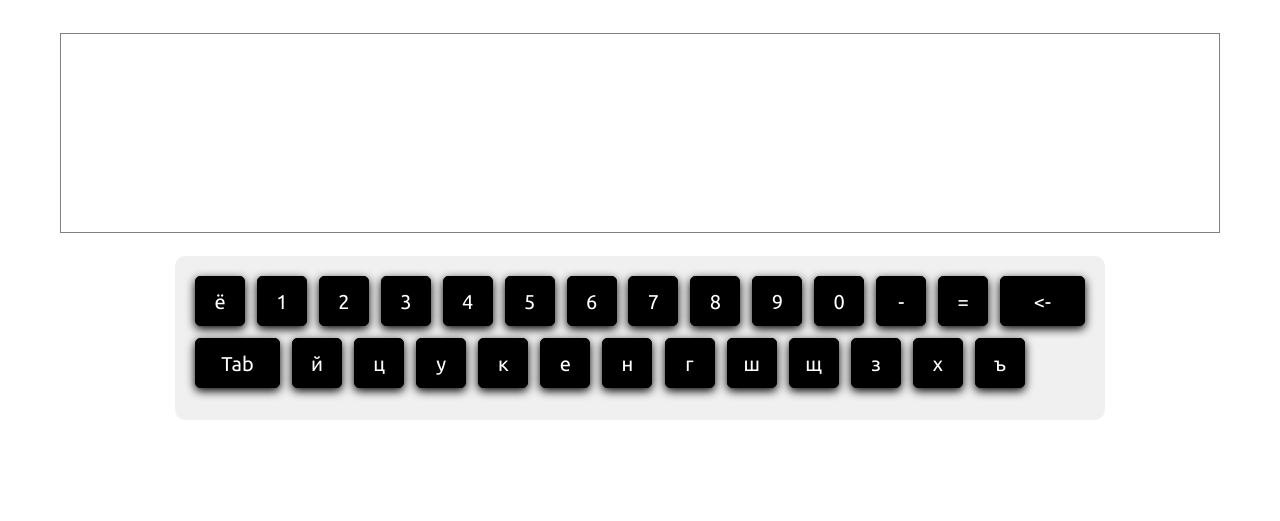
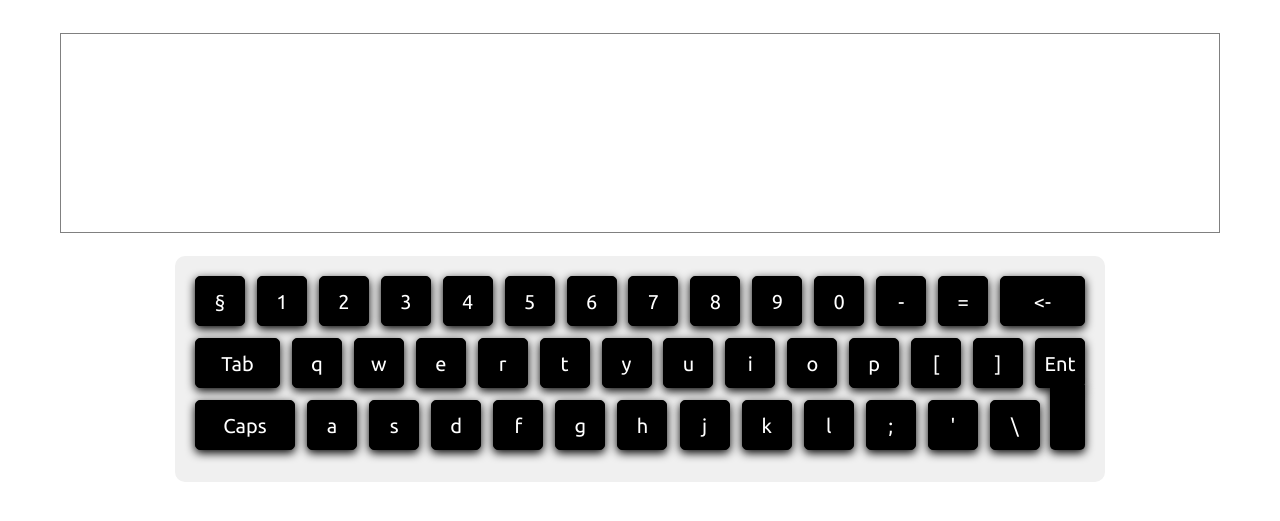
Before and after one commit to zhosakic/virtual-keyboard, a website built with webpack: page index.html in a window 1280 px wide. Shown: the part 101-622 px from the top of the page. Built offline with nearby package versions, Linux system fonts and the light colour scheme.

Commit message:
feat: add three line keys

```diff
--- a/css/main.css
+++ b/css/main.css
@@ -54,7 +54,10 @@ textarea {
   margin-bottom: 12px;
 }
 .line-item1 {
-  width: 830px;
+  /*width: 830px;*/
+}
+.line-item2 {
+  width: 845px;
 }
 .key {
   width: 50px;
@@ -86,3 +89,26 @@ textarea {
 .backspace {
   width: 85px;
 }
+.enter {
+  width: 50px;
+  position: relative;
+}
+.enter:after {
+  content: '';
+  position: absolute;
+  bottom: -63px;
+  right: -1px;
+  display: block;
+  width: 35px;
+  height: 65px;
+  border-bottom-left-radius: 5px;
+  border-bottom-right-radius: 5px;
+  background-color: black;
+  box-shadow: 0 3px 10px rgba(0,0,0,1);
+}
+.enter.active:after {
+  box-shadow: none;
+}
+.caps {
+  width: 100px;
+}
--- a/src/KeyArray.js
+++ b/src/KeyArray.js
@@ -215,6 +215,124 @@ const keyArr = {
         keyType : ['key'],
         Action : ['key-symbol']
     },
+    Enter: {
+        en : 'Ent',
+        ru : 'Ent',
+        shiftEn : 'Ent',
+        shiftRu : 'Ent',
+        keyType : ['key', 'functional', 'enter'],
+        Action : ['functional']
+    },
+    CapsLock: {
+        en : 'Caps',
+        ru : 'Caps',
+        shiftEn : 'Caps',
+        shiftRu : 'Caps',
+        keyType : ['key', 'functional', 'caps'],
+        Action : ['functional']
+    },
+    KeyA: {
+        en : 'a',
+        ru : 'ф',
+        shiftEn : 'A',
+        shiftRu : 'Ф',
+        keyType : ['key'],
+        Action : ['key-symbol']
+    },
+    KeyS: {
+        en : 's',
+        ru : 'ы',
+        shiftEn : 'S',
+        shiftRu : 'Ы',
+        keyType : ['key'],
+        Action : ['key-symbol']
+    },
+    KeyD: {
+        en : 'd',
+        ru : 'в',
+        shiftEn : 'D',
+        shiftRu : 'В',
+        keyType : ['key'],
+        Action : ['key-symbol']
+    },
+    KeyF: {
+        en : 'f',
+        ru : 'а',
+        shiftEn : 'F',
+        shiftRu : 'А',
+        keyType : ['key'],
+        Action : ['key-symbol']
+    },
+    KeyG: {
+        en : 'g',
+        ru : 'п',
+        shiftEn : 'G',
+        shiftRu : 'П',
+        keyType : ['key'],
+        Action : ['key-symbol']
+    },
+    KeyH: {
+        en : 'h',
+        ru : 'р',
+        shiftEn : 'H',
+        shiftRu : 'Р',
+        keyType : ['key'],
+        Action : ['key-symbol']
+    },
+    KeyJ: {
+        en : 'j',
+        ru : 'о',
+        shiftEn : 'J',
+        shiftRu : 'О',
+        keyType : ['key'],
+        Action : ['key-symbol']
+    },
+    KeyK: {
+        en : 'k',
+        ru : 'л',
+        shiftEn : 'K',
+        shiftRu : 'Л',
+        keyType : ['key'],
+        Action : ['key-symbol']
+    },
+    KeyL: {
+        en : 'l',
+        ru : 'д',
+        shiftEn : 'L',
+        shiftRu : 'Д',
+        keyType : ['key'],
+        Action : ['key-symbol']
+    },
+    Semicolon: {
+        en : ';',
+        ru : 'ж',
+        shiftEn : ':',
+        shiftRu : 'Ж',
+        keyType : ['key'],
+        Action : ['key-symbol']
+    },
+    Quote: {
+        en : '\'',
+        ru : 'э',
+        shiftEn : '"',
+        shiftRu : 'Э',
+        keyType : ['key'],
+        Action : ['key-symbol']
+    },
+    Backslash: {
+        en : '\\',
+        ru : '\\',
+        shiftEn : '|',
+        shiftRu : '/',
+        keyType : ['key'],
+        Action : ['key-symbol']
+    },
+
+
+
+
+
+
 
 };
 
--- a/src/Variables.js
+++ b/src/Variables.js
@@ -1,5 +1,3 @@
-let currentStateLang = 'ru';
-
-
+let currentStateLang = 'en';
 
 export { currentStateLang };
--- a/src/index.js
+++ b/src/index.js
@@ -3,7 +3,8 @@ import { eventHanding } from "./EventHandling";
 import { currentStateLang } from "./Variables";
 
 const LINE_1 = 14;
-const LINE_2 = 27;
+const LINE_2 = 28;
+const LINE_3 = 41;
 
 class VirtualKeyboard {
     constructor() {
@@ -57,6 +58,21 @@ class VirtualKeyboard {
             this.keyLine.append(this.keyItem);
         }
 
+        //Создаём вторую линию клавиш
+        this.keyLine = this.createElement('div', ['keyboard__line', 'line-item2']);
+        this.keyboardFrame.append(this.keyLine);
+
+        for (let i = 28; i < LINE_3; i++) {
+            let keyCode = Object.keys(keyArr)[i];
+            let keyClass = keyArr[keyCode].keyType;
+            let keyAction = keyArr[keyCode].Action;
+            this.keyItem = this.createElement('div', keyClass, keyCode);
+            this.keyName = this.createElement('span',keyAction, keyCode);
+            this.keyName.textContent = keyArr[keyCode][currentStateLang];
+            this.keyItem.append(this.keyName);
+            this.keyLine.append(this.keyItem);
+        }
+
 
         this.keyboard.append(this.container);
         this.container.append(this.title);
```
